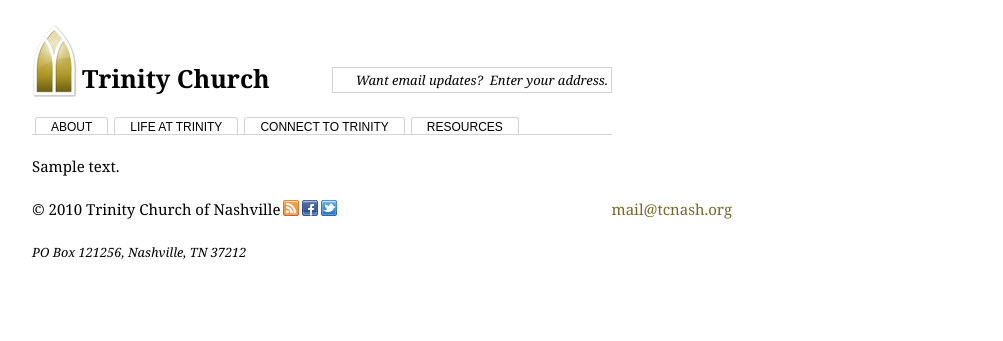
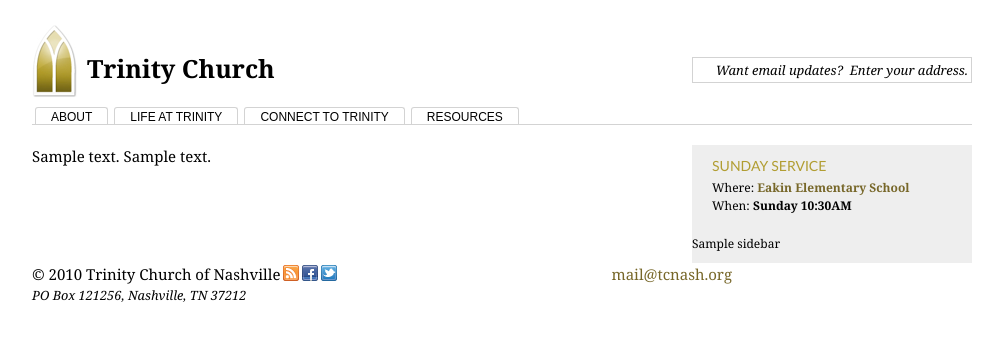
Before and after one commit to drewr/trinitypy, a Django app: template templates/about.html in a window 1280 px wide. Shown: the top 341 px of the page, without its empty margins (138-1141 px from the left). Run offline with Django 3.2, Linux system fonts and the light colour scheme; the template is opened without the code that fills it: most values are stand-ins (such as "Sample title", 1, 10 or a date in 2020).

Commit message:
Two column layout and added events and welcome dynamic test

```diff
--- a/static/css/screen.css
+++ b/static/css/screen.css
@@ -8,6 +8,20 @@ a {
   color:#776729;
 /*  color:grey;*/
   text-decoration:none;
+}
+
+#sidebar {
+	font-size:12px;
+	background-color: #eee;
+	padding: 10px 0 10px 0;
+	margin-top: 10px;
+}
+#sidebar h1, #sidebar h2, #sidebar h3, #sidebar h4, #sidebar p, #sidebar ul, #sidebar ol {
+	margin-left: 20px;
+	margin-right: 20px;
+}
+#sidebar h3 {
+	font-size:14px;
 }
 
 #map {
@@ -26,7 +40,7 @@ a {
 }
 
 #title a img {
-  margin:0 5px -10px 0;
+  margin:0 10px -20px 0;
 }
 
 #title a:visited {
@@ -38,12 +52,12 @@ a {
 }
 
 #signup #response {
-  margin:44px 0 0 0;
+  margin:34px 0 0 0;
   text-align:right;
 }
 
 #signup input {
-  margin:44px 0 0 0;
+  margin:34px 0 0 0;
   border:1px solid lightgrey;
   font-style:oblique;
   font-family:Georgia, 'Times New Roman', Times, Serif;
@@ -119,7 +133,7 @@ span.address {
 }
 
 #nav ul.nav-ul:hover, #nav ul.active {
-  border-bottom:1px solid grey;
+/*  border-bottom:1px solid grey;*/
 }
 
 #nav li.menu-head:hover {
--- a/templates/base.html
+++ b/templates/base.html
@@ -19,7 +19,7 @@
 <div id="title" class="grid_5">
 <h1><a href="/"><img src="/img/logo.png" />Trinity Church</a></h1>
 </div>
-
+<div class="grid_6">&nbsp;</div>
 <div class="grid_5">
 <div id="signup">
 <form action="/500.html">
@@ -34,12 +34,20 @@
 
 <!-- Row 2 -->
 
-<div class="grid_10">
+<div class="grid_16">
 {% include "nav.html" %}
+</div>
 <div class="clear"></div>
 
+<div class="grid_11">
 <div id="content">
 <div class="contentsep">
+{% block secondary_content %}
+{% autoescape off %}
+{{ secondary_content }}
+{% endautoescape %}
+{% endblock secondary_content %}
+
 
 {% block content %}
 {% autoescape off %}
@@ -50,15 +58,26 @@
 </div>
 </div>
 </div>
+<div class="grid_5" id="sidebar">
+	<h3>Sunday Service</h3>
+	<p>
+		Where: <strong><a href="http://j.mp/9NN3Rk">Eakin Elementary School</a></strong><br />
+		When: <strong>Sunday 10:30AM</strong>
+	</p>
 
-<div class="grid_6"></div>
+	{% block sidebar %}
+	{% autoescape off %}
+	{{ sidebar }}
+	{% endautoescape %}
+	{% endblock sidebar %}
+</div>
 <div class="clear"></div>
 
 <!-- Row 3 -->
 
 <div class="grid_6">
 <div style="float:left">
-&copy 2010 Trinity Church of Nashville
+&copy; 2010 Trinity Church of Nashville
 </div>
 <div class="icontray">
 <a class="icon feedburner" href="http://feeds.feedburner.com/TrinityChurchNashville">Feedburner</a>
@@ -71,7 +90,6 @@
 <a href="mailto:mail@tcnash.org">mail@tcnash.org</a>
 </div>
 
-<div class="grid_6">&nbsp</div>
 <div class="clear"></div>
 
 <div class="grid_10">
--- a/templates/nav.html
+++ b/templates/nav.html
@@ -8,7 +8,6 @@
 <li><a class="{% block classes-beliefs     %}{% endblock %}" href="/beliefs.html">Our Beliefs</a></li>
 <li><a class="{% block classes-covenant    %}{% endblock %}" href="/covenant.html">Our Covenant</a></li>
 <li><a class="{% block classes-leadership  %}{% endblock %}" href="/leadership.html">Our Leadership</a></li>
-<li><a class="{% block classes-pastor      %}{% endblock %}" href="/pastor.html">Our Pastor</a></li>
 </ul>
 </li>
 
--- a/urls.py
+++ b/urls.py
@@ -25,6 +25,6 @@ urlpatterns += patterns('',
             dict(template='audio.xml',
                  mimetype='application/xml',
                  extra_context={})),
-    (r'^$', 'django.views.generic.simple.direct_to_template',
-            dict(template='index.html')),
+    # (r'^$', 'django.views.generic.simple.direct_to_template',
+    #         dict(template='index.html')),
 )
--- /dev/null
+++ b/user_templates/events.txt
@@ -0,0 +1,5 @@
+###Upcoming Events
+
+**Event title** - *Date, time, location*: Lorem ipsum dolor sit amet, consectetur adipisicing elit, sed do eiusmod tempor incididunt ut labore et dolore magna aliqua. Ut enim ad minim veniam, quis nostrud exercitation ullamco laboris nisi ut aliquip ex ea commodo consequat.
+
+**Event title** - *Date, time, location*: Lorem ipsum dolor sit amet, consectetur adipisicing elit, sed do eiusmod tempor incididunt ut labore et dolore magna aliqua. Ut enim ad minim veniam, quis nostrud exercitation ullamco laboris nisi ut aliquip ex ea commodo consequat.
--- /dev/null
+++ b/user_templates/welcome.txt
@@ -0,0 +1 @@
+Welcome.
```
Also changed, not shown: util/templates.py (+10 -1 lines).
